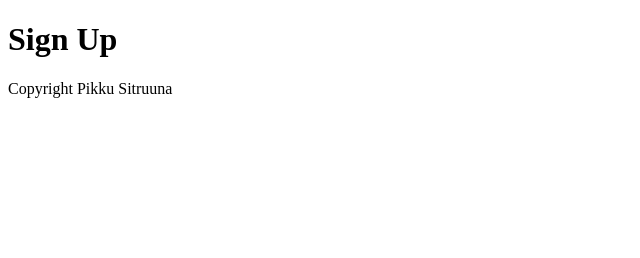
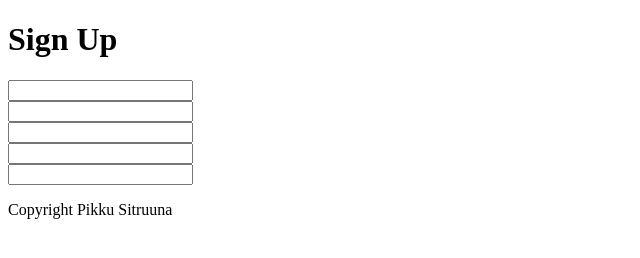
Before and after one commit to Erbasher/pikku-sitruuna, a plain HTML site: page login.html in a window 1280 px wide. Shown: the whole page, without its empty margins (0-640 px from the left). Drawn offline with Linux system fonts and the light colour scheme.

Commit message:
Lisätty lomake login-sivulle

```diff
--- a/login.html
+++ b/login.html
@@ -21,23 +21,23 @@
         <form>
 
             <div>
-
+                <input type="text" id="user_first_name" name="user_first_name">
             </div>
 
             <div>
-
+                <input type="text" id="user_last_name" name="user_last_name">
             </div>
 
             <div>
-
+                <input type="email" id="user_email" name="user_email">
             </div>
 
             <div>
-
+                <input type="password" id="user_password" name="user_password">
             </div>
 
             <div>
-
+                <input type="password" id="user_confirm_password" name="user_confirm_password">
             </div>
 
             <div>
```
